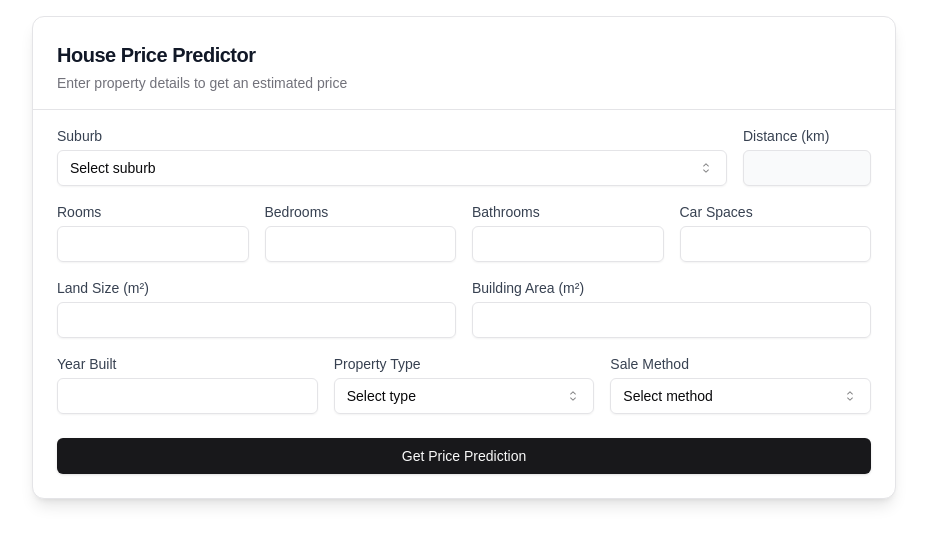
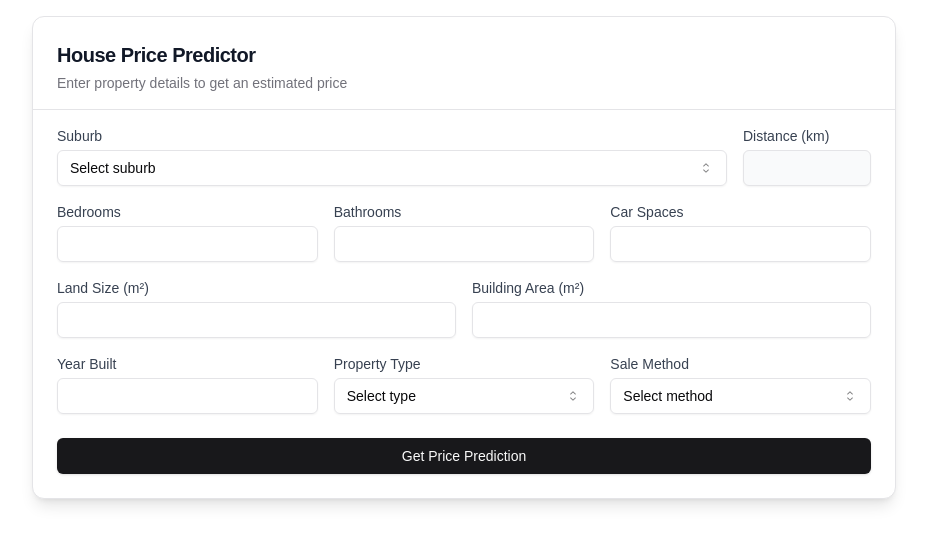
Before and after one commit to anukah/homeworth-melbourne, a Next.js app in the folder frontend/: page / in a window 1280 px wide. Shown: the top 544 px of the page, without its empty margins (176-1103 px from the left). Built offline with nearby package versions, Linux system fonts and the light colour scheme.

Commit message:
removed rooms input to bedrooms + bathrooms

```diff
--- a/frontend/src/components/form/PricePredictorForm.tsx
+++ b/frontend/src/components/form/PricePredictorForm.tsx
@@ -1,6 +1,4 @@
-// components/PredictorForm.tsx
-"use client";
-import React, { useState } from 'react';
+import React, { useState, useEffect } from 'react';
 import { Card, CardContent, CardHeader, CardTitle, CardDescription } from '@/components/ui/card';
 import { Input } from '@/components/ui/input';
 import { Button } from '@/components/ui/button';
@@ -57,7 +55,18 @@ const PredictorForm: React.FC<PredictorFormProps> = ({ onPredictionComplete }) =
   const [loading, setLoading] = useState<boolean>(false);
   const [error, setError] = useState<string | null>(null);
 
-  // (handleInputChange, handleSelectChange, handleSuburbChange remain the same)
+  // Update Rooms whenever bedrooms or bathrooms change
+  useEffect(() => {
+    const bedrooms = parseInt(formData.Bedroom2) || 0;
+    const bathrooms = parseInt(formData.Bathroom) || 0;
+    const totalRooms = bedrooms + bathrooms;
+
+    setFormData(prev => ({
+      ...prev,
+      Rooms: totalRooms.toString()
+    }));
+  }, [formData.Bedroom2, formData.Bathroom]);
+
   const handleInputChange = (e: React.ChangeEvent<HTMLInputElement>) => {
     const { name, value } = e.target;
     setFormData(prev => ({
@@ -148,7 +157,6 @@ const PredictorForm: React.FC<PredictorFormProps> = ({ onPredictionComplete }) =
     }
   };
 
-  // Return just the form part of your original component
   return (
     <Card className="bg-white shadow-lg">
       <CardHeader className="space-y-1 pb-4 border-b">
@@ -157,7 +165,6 @@ const PredictorForm: React.FC<PredictorFormProps> = ({ onPredictionComplete }) =
       </CardHeader>
       <CardContent className="pt-4">
         <form onSubmit={handleSubmit} className="space-y-6">
-          {/* Keep all your form fields exactly as they were */}
           <div className="space-y-4">
             <div className="flex gap-4">
               <div className="flex-1">
@@ -187,18 +194,7 @@ const PredictorForm: React.FC<PredictorFormProps> = ({ onPredictionComplete }) =
               </div>
             </div>
 
-              <div className="grid grid-cols-4 gap-4">
-                <div>
-                  <label className="block text-sm font-medium text-gray-700 mb-1">Rooms</label>
-                  <Input
-                    type="number"
-                    name="Rooms"
-                    value={formData.Rooms}
-                    onChange={handleInputChange}
-                    min="1"
-                    required
-                  />
-                </div>
+            <div className="grid grid-cols-3 gap-4">
               <div>
                 <label className="block text-sm font-medium text-gray-700 mb-1">Bedrooms</label>
                 <Input
```
Lines whose indentation alone changed are shown as unchanged.
